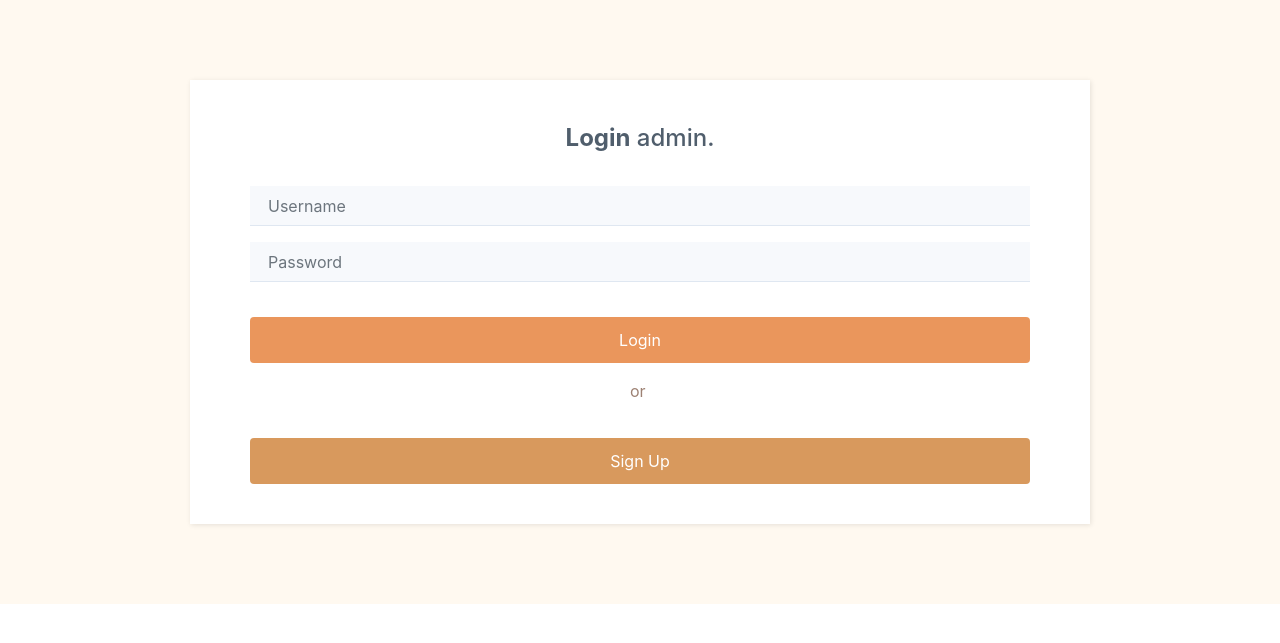
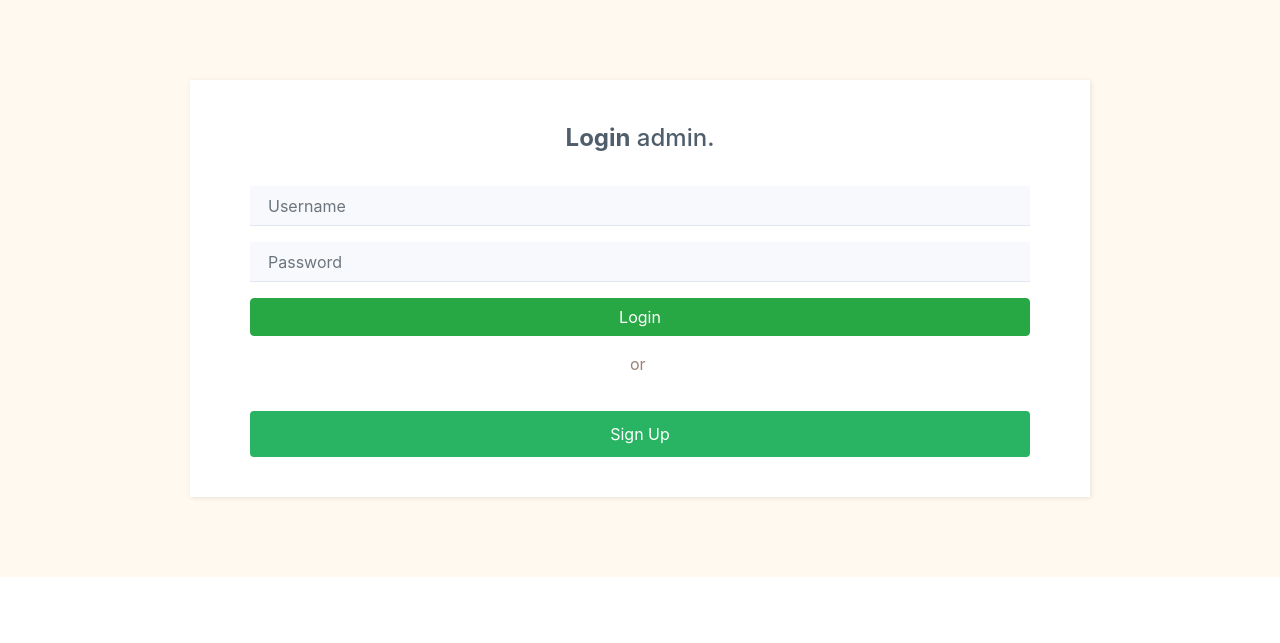
Before and after one commit to FachriezalNugraha/musikku2, a PHP site: page /loginadmin.php in a window 1280 px wide. Shown: the top 643 px of the page. Run offline with PHP 8.4, Linux system fonts and the light colour scheme.

Commit message:
update konek5

```diff
--- a/loginadmin.php
+++ b/loginadmin.php
@@ -41,9 +41,9 @@ if($_GET['pesan']== "gagal")
                 <h2 class="text-center"><strong>Login</strong> admin.</h2>
                 <div class="form-group"><input class="form-control" type="text" name="username" placeholder="Username"></div>
                 <div class="form-group"><input class="form-control" type="password" name="password" placeholder="Password"></div>
-                <div class="form-group"><button class="btn btn-primary btn-block" type="submit">Login</button></div>
+                <div class="form-group"><button class="btn btn-success btn-block" type="submit">Login</button></div>
             <p class="pemisah"><span style="text-decoration: line-through;"></span>or&nbsp;<span style="text-decoration: line-through;"></span></p>
-                <a class="btn btn-primary btn-block" role="button" href="signupadmin.php" style="background-color: #d8995d">Sign Up</a>
+                <a class="btn btn-primary btn-block" role="button" href="signupadmin.php" style="background-color: #28B463">Sign Up</a>
             </form>
         </div>
     </div>
```
